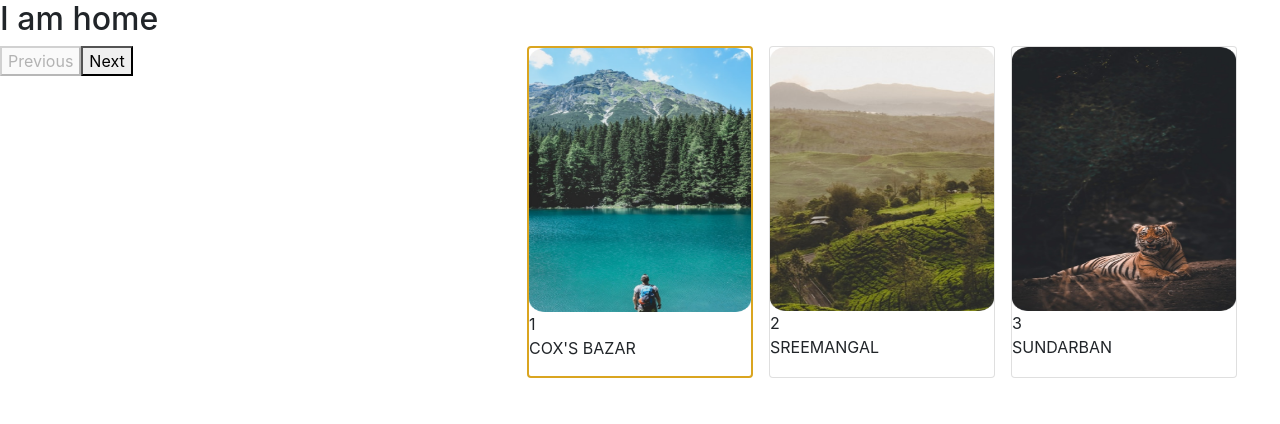
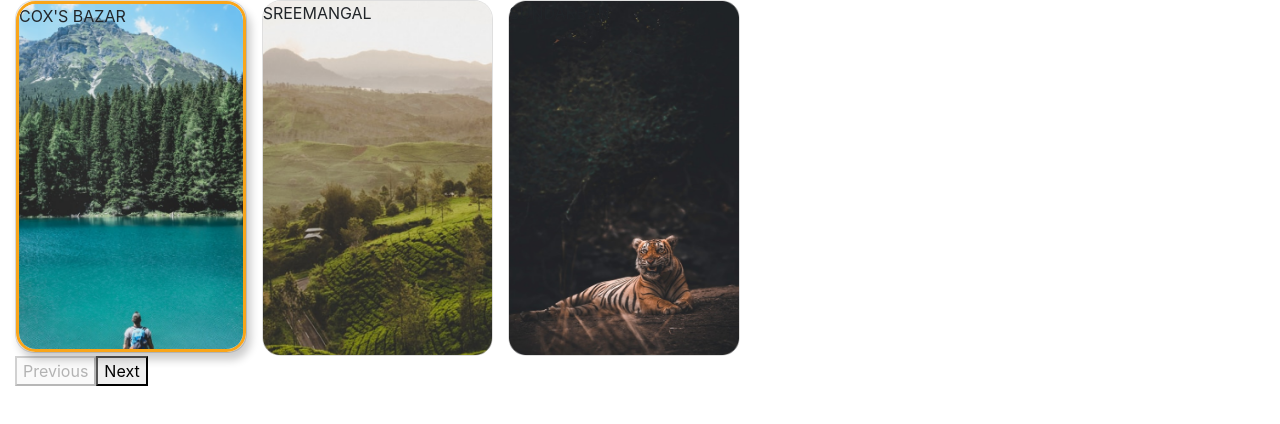
Before and after one commit to jahan-nusrat/tour-site, a React (Create React App) app: page / in a window 1280 px wide. Shown: the top 424 px of the page. Built offline with nearby package versions, Linux system fonts and the light colour scheme; the HTML template or start-up script is replaced by a standard one.

Commit message:
slider done

```diff
--- a/src/App.js
+++ b/src/App.js
@@ -1,14 +1,20 @@
 import React from 'react';
-import Slider from './components/Slider';
-import fakeData from './fakeData/FakeData';
+import { BrowserRouter as Router, Switch, Route } from 'react-router-dom';
+import Home from './pages/Home';
+import NotFound from './pages/NotFound';
 
 const App = () => {
-	console.log(fakeData);
 	return (
-		<div>
-			<h2>I am home</h2>
-			<Slider />
-		</div>
+		<Router>
+			<Switch>
+				<Route exact={true} path="/">
+					<Home />
+				</Route>
+				<Route path="*">
+					<NotFound />
+				</Route>
+			</Switch>
+		</Router>
 	);
 };
 
--- a/src/components/Card.js
+++ /dev/null
@@ -1,18 +0,0 @@
-import React from 'react';
-
-const Card = ({ properties, data }) => {
-	const { property } = data;
-	const { name, url, id } = properties;
-	console.log(property);
-	return (
-		<div id={`card-${id}`} className="card">
-			<img src={url} alt={name} />
-			<div className="details">
-				<span className="index">{id + 1}</span>
-				<p className="location">{name}</p>
-			</div>
-		</div>
-	);
-};
-
-export default Card;
--- a/src/components/slider.css
+++ /dev/null
@@ -1,33 +0,0 @@
-.card-slider {
-    position: relative;
-    max-width: 226px;
-    margin: 0 auto;
-}
-
-.slider-wrapper {
-    display: flex;
-    position: absolute;
-}
-
-.card {
-    flex: 1;
-    min-width: 226px;
-    margin-right: 1rem;
-}
-
-.card img {
-    width: 100%;
-    height: 264px;
-}
-
-.active-slide-0 #card-0 {
-    border: 2px solid goldenrod;
-}
-
-.active-slide-1 #card-1 {
-    border: 2px solid goldenrod;
-}
-
-.active-slide-2 #card-2 {
-    border: 2px solid goldenrod;
-}
--- /dev/null
+++ b/src/components/slider/Card.js
@@ -0,0 +1,17 @@
+import React from 'react';
+
+const Card = ({ properties }) => {
+	const { name, url, id } = properties;
+	return (
+		<div id={`card-${id}`} className="col-lg-4">
+			<div className="card">
+				<div className="card-body">
+					<img src={url} alt={name} className="img-fluid" />
+					<p className="card-title">{name}</p>
+				</div>
+			</div>
+		</div>
+	);
+};
+
+export default Card;
--- a/src/components/Slider.js
+++ b/src/components/slider/Slider.js
@@ -1,6 +1,6 @@
 import React, { Component } from 'react';
 import './slider.css';
-import data from '../fakeData/FakeData';
+import data from '../../fakeData/FakeData';
 import Card from './Card';
 
 class Slider extends Component {
@@ -26,14 +26,11 @@ class Slider extends Component {
 	render () {
 		const { properties, property } = this.state;
 		return (
-			<div>
-				<div className="page">
+			<div className="container row">
+				<div className="col-md-8">
 					<div className={`card-slider active-slide-${property.id}`}>
-						<div className="slider-wrapper">
-							{properties.map((property) => (
-								<Card key={property.id} properties={property} data={this.state} />
-							))}
-						</div>
+						<div className="slider-wrapper row">
+							{properties.map((property) => <Card key={property.id} properties={property} />)}
 						</div>
 					</div>
 					<div>
@@ -45,6 +42,7 @@ class Slider extends Component {
 						</button>
 					</div>
 				</div>
+			</div>
 		);
 	}
 }
--- /dev/null
+++ b/src/components/slider/slider.css
@@ -0,0 +1,59 @@
+.active-slide-0 #card-0 .card-body {
+    border: 3px solid #F9A51A;
+    border-radius: 1.22rem;
+    box-shadow: 4px 7px 8px 1px rgb(0 0 0 / 20%);
+    transform: scale(1);
+    transition: all 0.3s;
+    overflow: hidden;
+}
+
+.active-slide-1 #card-1 .card-body {
+    border: 3px solid #F9A51A;
+    transform: scale(1);
+    transition: all 0.3s;
+    border-radius: 1.22rem;
+    overflow: hidden;
+    box-shadow: 4px 7px 8px 1px rgb(0 0 0 / 20%);
+}
+
+.active-slide-2 #card-2 .card-body {
+    border: 3px solid #F9A51A;
+    border-radius: 1.22rem;
+    box-shadow: 4px 7px 8px 1px rgb(0 0 0 / 20%);
+    transform: scale(1);
+    transition: all 0.3s;
+    overflow: hidden;
+}
+
+.card-body {
+    padding: 0;
+    position: relative;
+    overflow: hidden;
+}
+
+.col-lg-4 {
+    padding-left: 15px !important;
+    padding-right: 0 !important;
+}
+
+.card-title {
+    position: absolute;
+    top: 0;
+    left: 0;
+}
+
+.card {
+    border-radius: 1.2rem;
+}
+
+.active-slide-0 #card-0 .card-body img {
+    transform: scale(1.1);
+}
+
+.active-slide-1 #card-1 .card-body img {
+    transform: scale(1.1);
+}
+
+.active-slide-2 #card-2 .card-body img {
+    transform: scale(1.1);
+}
--- /dev/null
+++ b/src/pages/Home.js
@@ -0,0 +1,12 @@
+import React from 'react';
+import Slider from '../components/slider/Slider';
+
+const Home = () => {
+	return (
+		<header>
+			<Slider />
+		</header>
+	);
+};
+
+export default Home;
--- /dev/null
+++ b/src/pages/NotFound.js
@@ -0,0 +1,11 @@
+import React from 'react';
+
+const NotFound = () => {
+	return (
+		<div>
+			<h3>404</h3>
+		</div>
+	);
+};
+
+export default NotFound;
```
Also changed, not shown: src/components/login/Login.js (added, +11 -0 lines). Lines whose indentation alone changed are shown as unchanged.
